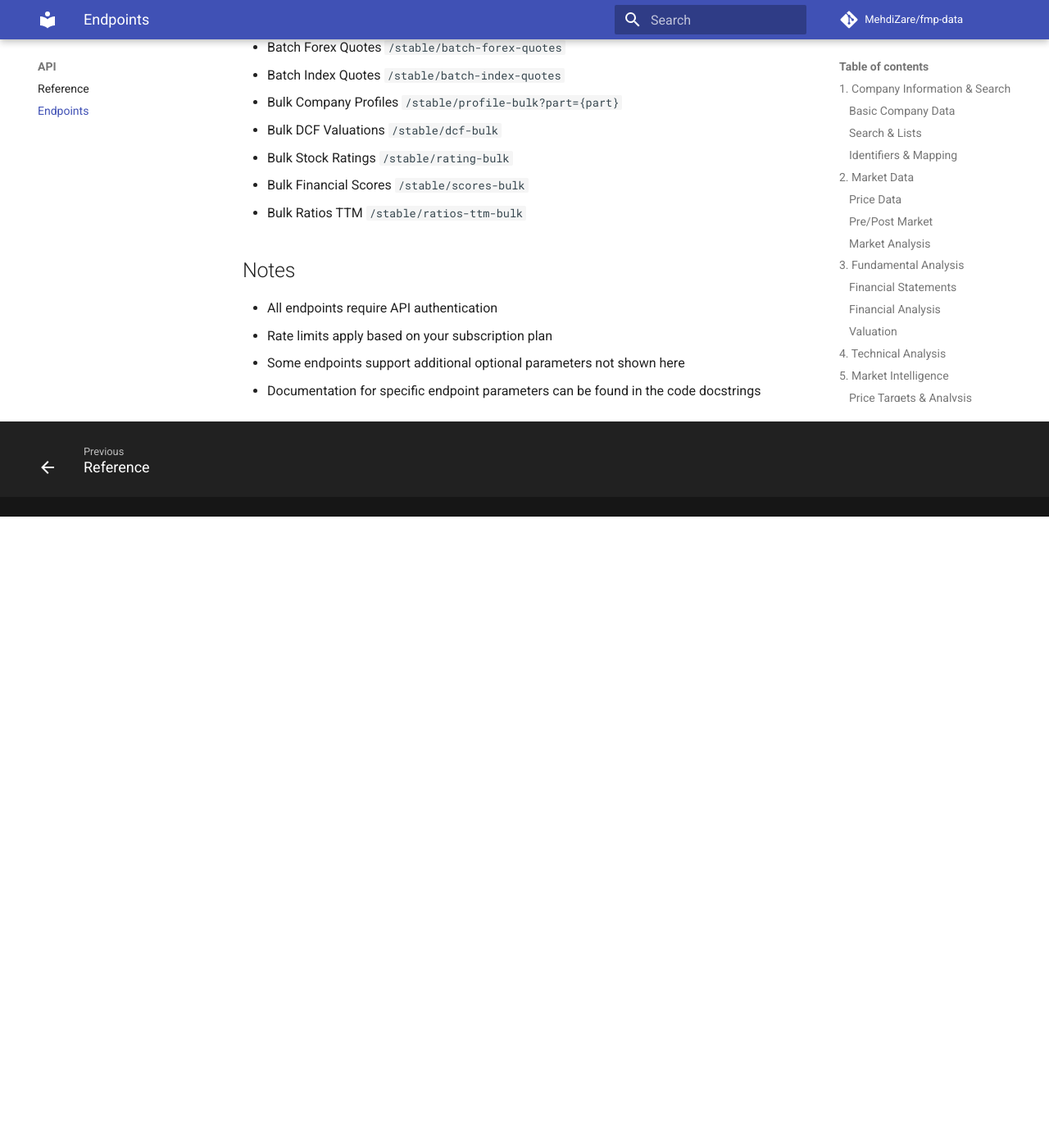
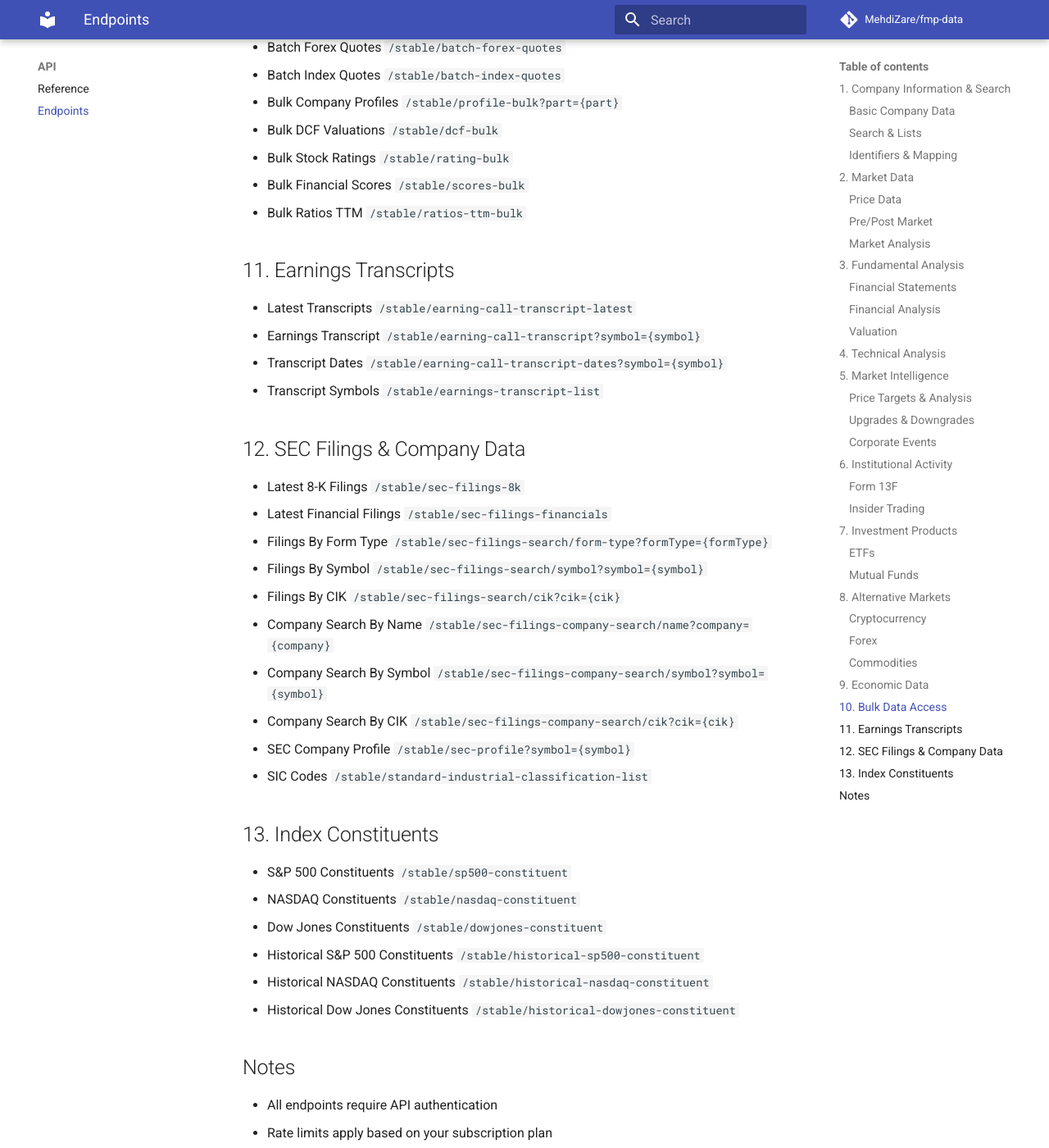
Before and after one commit to MehdiZare/fmp-data, an MkDocs documentation site: the page built from docs/api/endpoints.md, in a window 1280 px wide and 1400 px high, scrolled down 6796 px. Shown: the whole window at 82% size. Built offline with MkDocs 1.6.1 and Material for MkDocs 9.7.7, drawn with Linux system fonts in a browser that asks for light colours; comment, search, counter and statistics services are not loaded; the version menu is left out; before the commit the page ends 7426 px from its top, so only the background shows below that.

Commit message:
Expand API documentation with new endpoint groups, improved usage examples, and updated models for transcripts, SEC filings, and index constituents. Refine MCP configuration and tool references.

```diff
--- a/docs/api/endpoints.md
+++ b/docs/api/endpoints.md
@@ -192,6 +192,32 @@ All endpoints use the `/stable` prefix unless explicitly marked as `DIRECT`.
 - Bulk Financial Scores `/stable/scores-bulk`
 - Bulk Ratios TTM `/stable/ratios-ttm-bulk`
 
+## 11. Earnings Transcripts
+- Latest Transcripts `/stable/earning-call-transcript-latest`
+- Earnings Transcript `/stable/earning-call-transcript?symbol={symbol}`
+- Transcript Dates `/stable/earning-call-transcript-dates?symbol={symbol}`
+- Transcript Symbols `/stable/earnings-transcript-list`
+
+## 12. SEC Filings & Company Data
+- Latest 8-K Filings `/stable/sec-filings-8k`
+- Latest Financial Filings `/stable/sec-filings-financials`
+- Filings By Form Type `/stable/sec-filings-search/form-type?formType={formType}`
+- Filings By Symbol `/stable/sec-filings-search/symbol?symbol={symbol}`
+- Filings By CIK `/stable/sec-filings-search/cik?cik={cik}`
+- Company Search By Name `/stable/sec-filings-company-search/name?company={company}`
+- Company Search By Symbol `/stable/sec-filings-company-search/symbol?symbol={symbol}`
+- Company Search By CIK `/stable/sec-filings-company-search/cik?cik={cik}`
+- SEC Company Profile `/stable/sec-profile?symbol={symbol}`
+- SIC Codes `/stable/standard-industrial-classification-list`
+
+## 13. Index Constituents
+- S&P 500 Constituents `/stable/sp500-constituent`
+- NASDAQ Constituents `/stable/nasdaq-constituent`
+- Dow Jones Constituents `/stable/dowjones-constituent`
+- Historical S&P 500 Constituents `/stable/historical-sp500-constituent`
+- Historical NASDAQ Constituents `/stable/historical-nasdaq-constituent`
+- Historical Dow Jones Constituents `/stable/historical-dowjones-constituent`
+
 ## Notes
 - All endpoints require API authentication
 - Rate limits apply based on your subscription plan
```
Also changed, not shown: LLM.md (+2 -0 lines), docs/api/reference.md (+101 -1 lines), docs/index.md (+11 -7 lines), docs/mcp/claude_desktop.md (+3 -3 lines), docs/mcp/configurations.md (+3 -3 lines).
